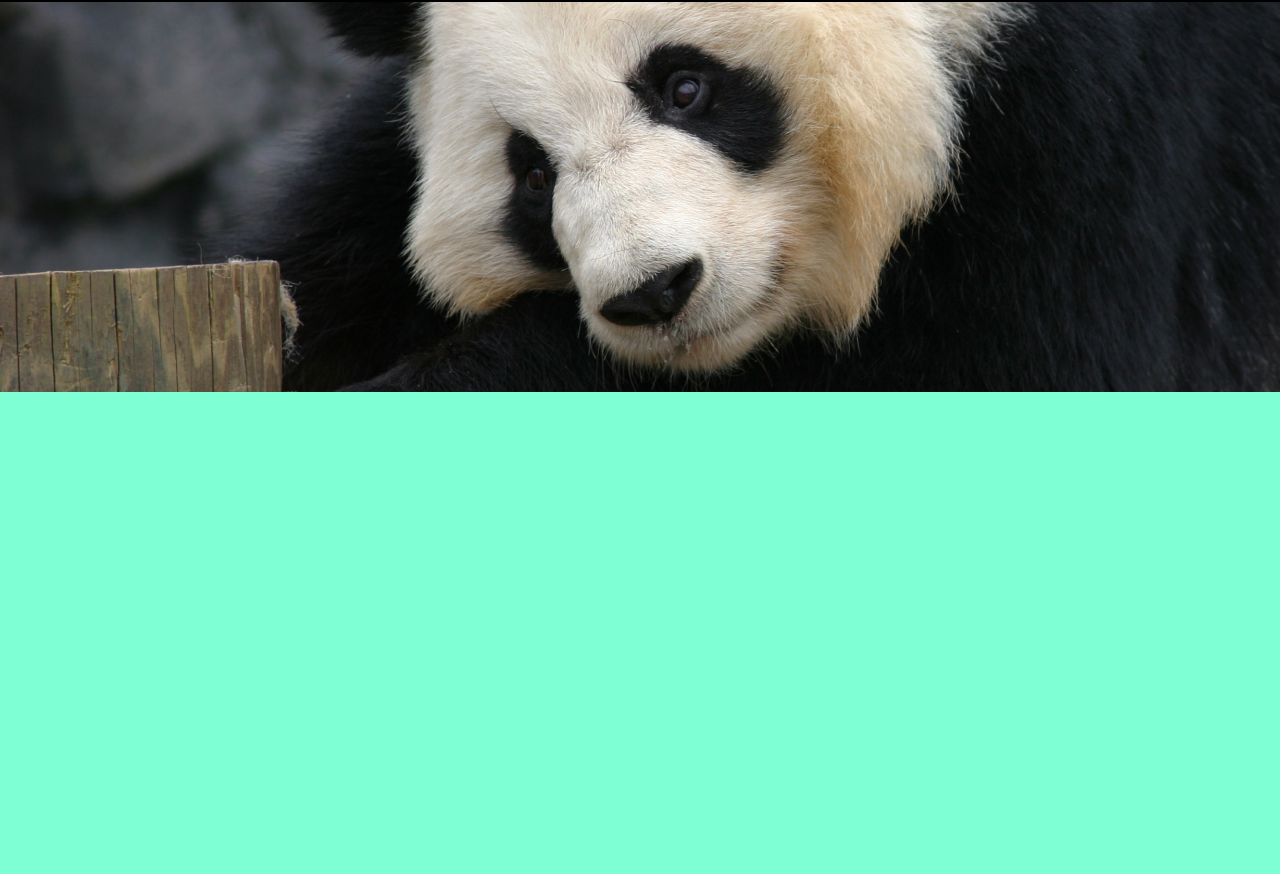
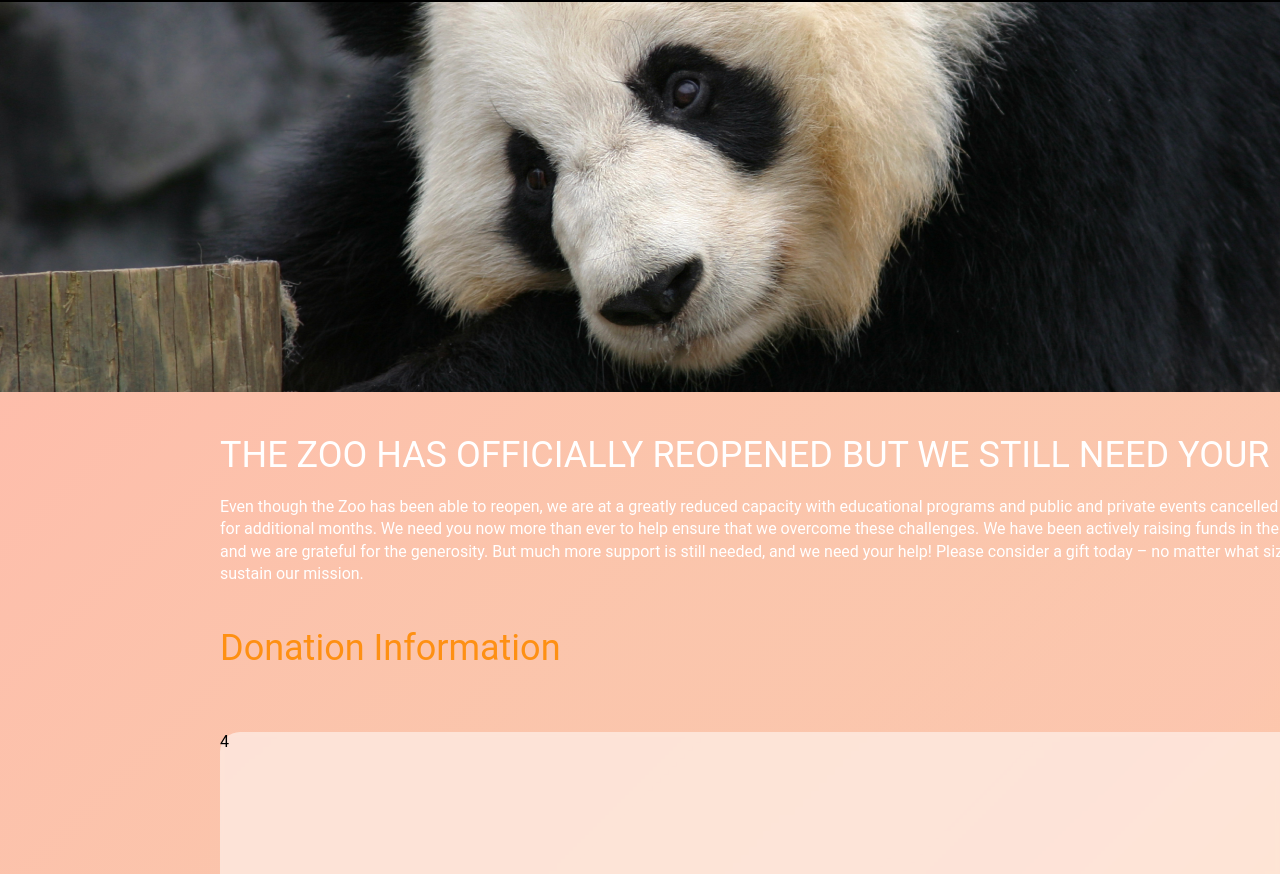
Before and after one commit to Githubtgawlik/Online-zoo, a plain HTML site: page pages/donate/index.html in a window 1280 px wide. Shown: the part 78-952 px from the top of the page. Drawn offline with Linux system fonts and the light colour scheme.

Commit message:
feat: add some section to Donate and styles

```diff
--- a/pages/donate/index.html
+++ b/pages/donate/index.html
@@ -37,7 +37,23 @@
       </div>
     </header>
     <section class="section_panda"></section>
-    <section class="section_donate"></section>
+    <section class="section_donate">
+      <h3>THE ZOO HAS OFFICIALLY REOPENED BUT WE STILL NEED YOUR HELP!</h3>
+      <div class="section_donate_content">
+        <p>
+          Even though the Zoo has been able to reopen, we are at a greatly
+          reduced capacity with educational programs and public and private
+          events cancelled or postponed for additional months. We need you now
+          more than ever to help ensure that we overcome these challenges. We
+          have been actively raising funds in the community, and we are grateful
+          for the generosity. But much more support is still needed, and we need
+          your help! Please consider a gift today – no matter what size – to
+          help us sustain our mission.
+        </p>
+      </div>
+      <h3 class="h3_donate"><p>Donation Information</p></h3>
+      <div class="section_donate_container">4</div>
+    </section>
     <footer class="footer">
       <a href="#" class="btn_2"
         ><p class="btn_2_text">donate for volunteers</p></a
@@ -48,7 +64,7 @@
         alt="Pet Story Logo"
       />
       <div class="footer_about">
-        <a href="./index.html" class="highlight">About</a>
+        <a href="./index.html">About</a>
       </div>
       <div class="footer_map"><a>Map</a></div>
       <div class="footer_zoos"><a>Zoos</a></div>
--- a/pages/donate/style.css
+++ b/pages/donate/style.css
@@ -187,13 +187,75 @@ h1 {
 }
 
 .section_donate {
-  display: block;
-  background-color: aquamarine;
-  /* position: absolute; */
+  /* align-items: center; */
+  display: flex;
+  flex-direction: column;
+  /* background-color: aquamarine; */
+  background: linear-gradient(
+      315.75deg,
+      rgba(254, 210, 144, 0.7) 30.06%,
+      #febdab 100.95%,
+      rgba(254, 210, 144, 0.7) 106.36%
+    ),
+    linear-gradient(
+      315.75deg,
+      rgba(254, 189, 171, 0.74) 30.06%,
+      rgba(243, 169, 248, 0.66) 50.74%,
+      #e0d8f0 80.49%,
+      #eaf7fe 127.9%,
+      #eaf7fe 149.54%
+    ),
+    linear-gradient(
+      315.75deg,
+      rgba(254, 189, 171, 0.74) 30.06%,
+      rgba(243, 169, 248, 0.66) 50.74%,
+      #e0d8f0 80.49%,
+      #eaf7fe 127.9%,
+      #eaf7fe 149.54%
+    );
   height: 1482px;
   left: 0px;
   right: 0px;
   top: 466px;
+}
+
+h3 {
+  color: #ffffff;
+  font-size: 36px;
+  font-weight: 400;
+  line-height: 130%;
+  margin-left: 220px;
+  margin-right: 220px;
+  margin-top: 40px;
+}
+
+.section_donate_content {
+  color: #ffffff;
+  font-size: 16px;
+  font-weight: 500;
+  line-height: 140%;
+  margin-left: 220px;
+  margin-right: 220px;
+  margin-top: 17px;
+}
+
+.h3_donate {
+  color: #fe9013;
+  font-size: 36px;
+  font-weight: 400;
+  line-height: 130%;
+  margin-left: 220px;
+  margin-top: 40px;
+}
+
+.section_donate_container {
+  background: #ffffff85;
+  backdrop-filter: blur(2px);
+  border-radius: 20px;
+  height: 964px;
+  margin-left: 220px;
+  margin-right: 220px;
+  margin-top: 60px;
 }
 
 .footer {
@@ -258,6 +320,7 @@ h1 {
   font-size: 16px;
   line-height: 140%;
 }
+
 .footer_map {
   position: absolute;
   width: 32px;
@@ -466,6 +529,7 @@ h1 {
   right: 359px;
   top: 83px;
 }
+
 .email_button_rectangle {
   box-sizing: border-box;
   position: absolute;
```
